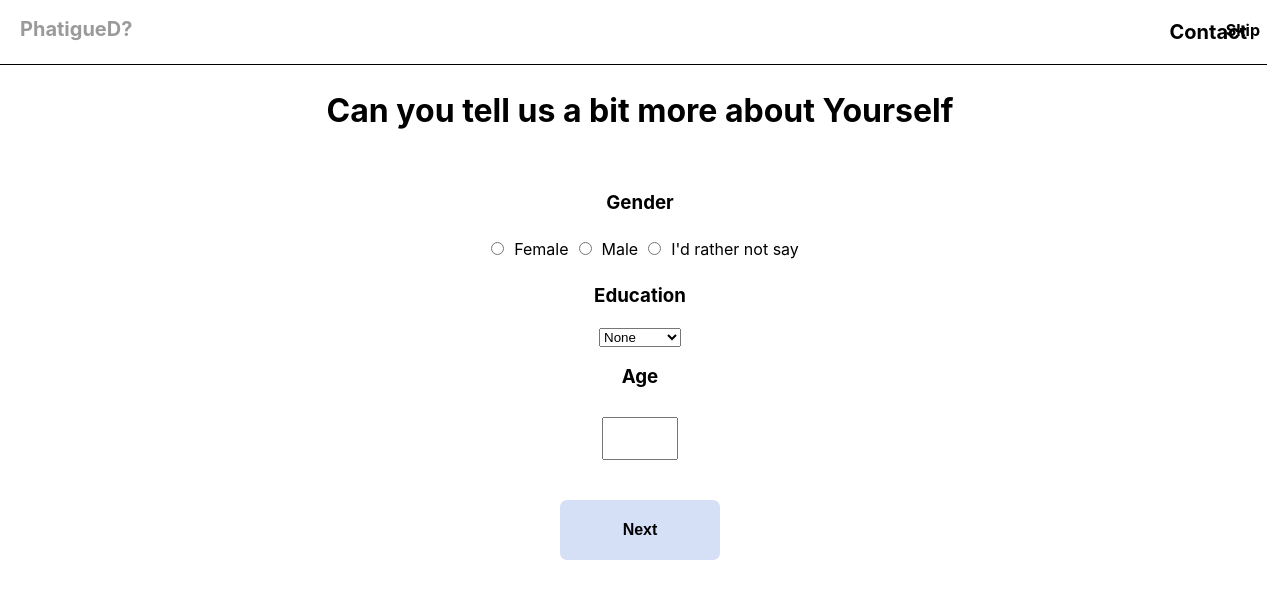
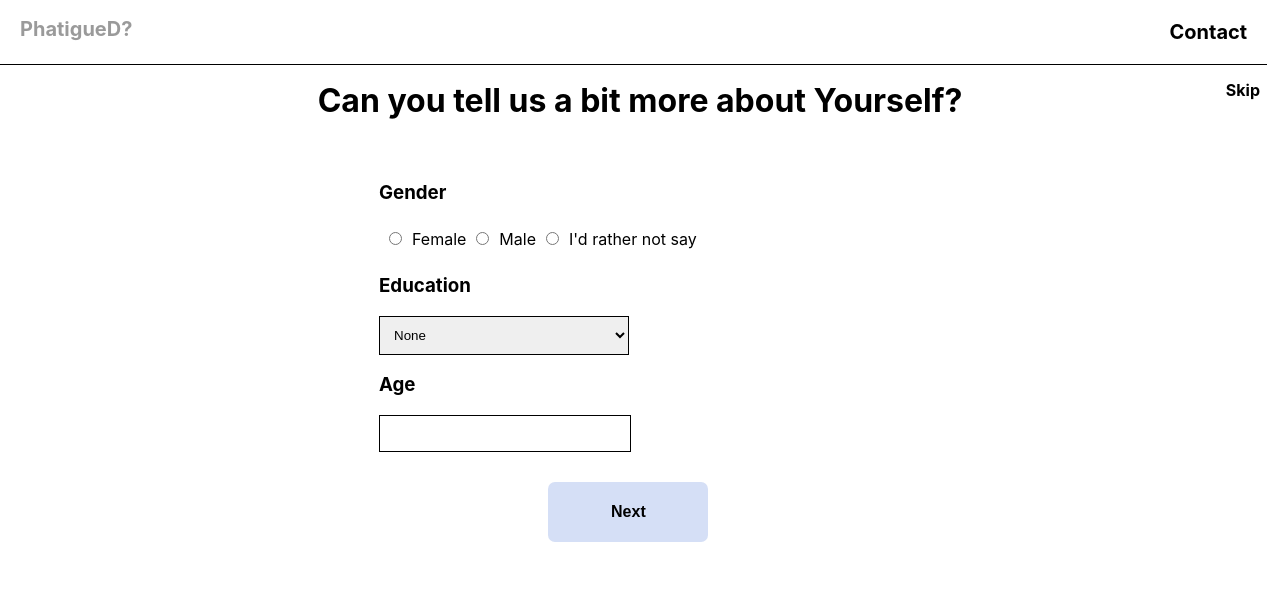
Before and after one commit to Humera-ik/junction, a React (Create React App) app: page /register/fill in a window 1280 px wide. Shown: the top 598 px of the page. Built offline with nearby package versions, Linux system fonts and the light colour scheme.

Commit message:
added contact

```diff
--- a/src/App.jsx
+++ b/src/App.jsx
@@ -8,6 +8,7 @@ import { Fill } from "./Components/Fill.jsx";
 import { Game } from "./Components/Game.jsx";
 import { Talk } from "./Components/Talk.jsx";
 import { Last } from "./Components/Last.jsx";
+import { Contact } from "./Components/Contact.jsx";
 
 function App() {
   return (
@@ -24,6 +25,7 @@ function App() {
       </nav>
       <Routes>
         <Route path="/" element={<Home />}></Route>
+        <Route path="/contact" element={<Contact />}></Route>
         <Route path="/login" element={<LogIn />}></Route>
         <Route path="/register" element={<Register />}></Route>
         <Route path="/register/fill" element={<Fill />}></Route>
--- /dev/null
+++ b/src/Components/Contact.css
@@ -0,0 +1,5 @@
+import './Contact.css';
+
+export function Contact() {
+    return(<div className="contact"></div>);
+}
--- a/src/Components/Fill.css
+++ b/src/Components/Fill.css
@@ -1,9 +1,34 @@
 .fill {
-  margin: 0;
-  padding: 70px;
+  padding: 60px;
   text-align: center;
 }
+#edu {
+  border: 1px solid black;
+  width: 250px;
+  padding: 10px;
+}
 .btn {
+  width: 45%;
+  margin: auto;
+  text-align: left;
+}
+#age {
+  border: 1px solid black;
+  padding: 10px !important;
+  margin: 0;
+  width: 230px;
+}
+.fill #btn {
   position: relative;
-  left: 0;
+  left: -1%;
 }
+.fill #skip {
+  text-decoration: none;
+  color: black;
+  position: fixed;
+  top: 80px;
+  right: 20px;
+}
+#skip :hover {
+  color: rgba(0, 0, 0, 0.395);
+}
--- a/src/Components/Fill.jsx
+++ b/src/Components/Fill.jsx
@@ -4,7 +4,7 @@ import { Link } from "react-router-dom";
 export function Fill() {
   return (
     <div className="fill">
-      <h1>Can you tell us a bit more about Yourself</h1>
+      <h1>Can you tell us a bit more about Yourself?</h1>
       <br />
       <div className="btn">
         <h3>Gender</h3>
@@ -15,7 +15,6 @@ export function Fill() {
         <input type="radio" id="any" name="gender" value="any" />
         <label for="any">I'd rather not say</label>
       </div>
-
       <div className="btn">
         <h3>Education</h3>
         <label for="education"> </label>
@@ -29,13 +28,11 @@ export function Fill() {
           <option value="other">other</option>
         </select>
       </div>
-
       <div className="btn">
         <h3>Age</h3>
         <input id="age" name="age" type="number" min="1" max="80" required />
       </div>
       <br />
-      <div className="btn">
       <Link to="/register/game">
         <input id="btn" type="submit" value="Next" />
       </Link>
@@ -43,6 +40,5 @@ export function Fill() {
         <b id="skip">Skip</b>
       </Link>
     </div>
-    </div>
   );
 }
--- a/src/Components/Game.css
+++ b/src/Components/Game.css
@@ -1,38 +1,20 @@
-#btn-back {
-  position: fixed;
-  left: 100px;
-  bottom: 40px;
-  width: 15%;
-  color: white;
-  background-color: blue;
-  padding: 10px;
+.game {
   margin: 0;
-  border-radius: 7px;
-  border: none;
-  cursor: pointer;
+  padding: 60px;
 }
-#btn-next {
-  position: fixed;
-  right: 100px;
-  bottom: 40px;
-  width: 15%;
-  color: white;
-  background-color: blue;
-  padding: 10px;
-  margin: 0;
-  border-radius: 7px;
-  border: none;
-  cursor: pointer;
+.game .flex {
+  display: flex;
+  justify-content: space-around;
 }
-#btn-next:hover,
-#btn-back:hover {
-  background-color: rgba(0, 0, 255, 0.295);
+.game #btn {
+  margin: 30px;
 }
-#skip {
+
+.game #skip {
   text-decoration: none;
   color: black;
   position: fixed;
-  top: 20px;
+  top: 80px;
   right: 20px;
 }
 #skip:hover {
@@ -41,19 +23,19 @@
 
 #img {
   background-image: url(./MentalHealth.jpg);
-  width: 1200px;
+  width: 1150px;
   height: 450px;
   padding-bottom: 20px;
   text-align: center;
 }
 #play-btn {
   width: 70px;
-  position: fixed;
+  position: relative;
   top: 47%;
-  left: 47%;
   padding: 10px;
-  background-color: pink;
-  color: white;
+  background-color: white;
+  color: black;
+  font-weight: bold;
   border: none;
   cursor: wait;
 }
--- a/src/Components/Game.jsx
+++ b/src/Components/Game.jsx
@@ -3,24 +3,25 @@ import { Link } from "react-router-dom";
 
 export function Game() {
   return (
-    <div>
+    <div className="game">
       <h1>Let's play a game to assess your mental health!</h1>
-
       <div id="img">
         <button type="button" id="play-btn">
           Play
         </button>
       </div>
+      <div className="flex">
         <Link to="/register/fill">
-        <button type="button" id="btn-back">
+          <button type="button" id="btn">
             Back
           </button>
         </Link>
         <Link to="/register/talk">
-        <button type="button" id="btn-next">
+          <button type="button" id="btn">
             Next
           </button>
         </Link>
+      </div>
       <Link to="/register/talk">
         <b id="skip">Skip</b>
       </Link>
--- a/src/Components/Talk.jsx
+++ b/src/Components/Talk.jsx
@@ -28,9 +28,9 @@ export function Talk() {
         Funding
       </button>
       {more ? (
-        <button id="btn" type="button" onClick={handleMoreClick}>
+        <p type="button" onClick={handleMoreClick}>
           + more
-        </button>
+        </p>
       ) : (
         <>
           <button id="btn" type="button">
@@ -39,9 +39,9 @@ export function Talk() {
           <button id="btn" type="button">
             Industry
           </button>
-          <button id="btn" type="button" onClick={handleLessClick}>
+          <p type="button" onClick={handleLessClick}>
             - less
-          </button>
+          </p>
         </>
       )}
 
@@ -59,13 +59,13 @@ export function Talk() {
         Social Science
       </button>
       {more ? (
-        <button id="btn" type="button" onClick={handleMoreClick}>
+        <p type="button" onClick={handleMoreClick}>
           + more
-        </button>
+        </p>
       ) : (
-        <button id="btn" type="button" onClick={handleLessClick}>
+        <p type="button" onClick={handleLessClick}>
           - less
-        </button>
+        </p>
       )}
       <Link to="/register/game">
         <button id="btn-back" type="button">
```
Also changed, not shown: src/Components/Contact.jsx (added). Lines whose indentation alone changed are shown as unchanged.
